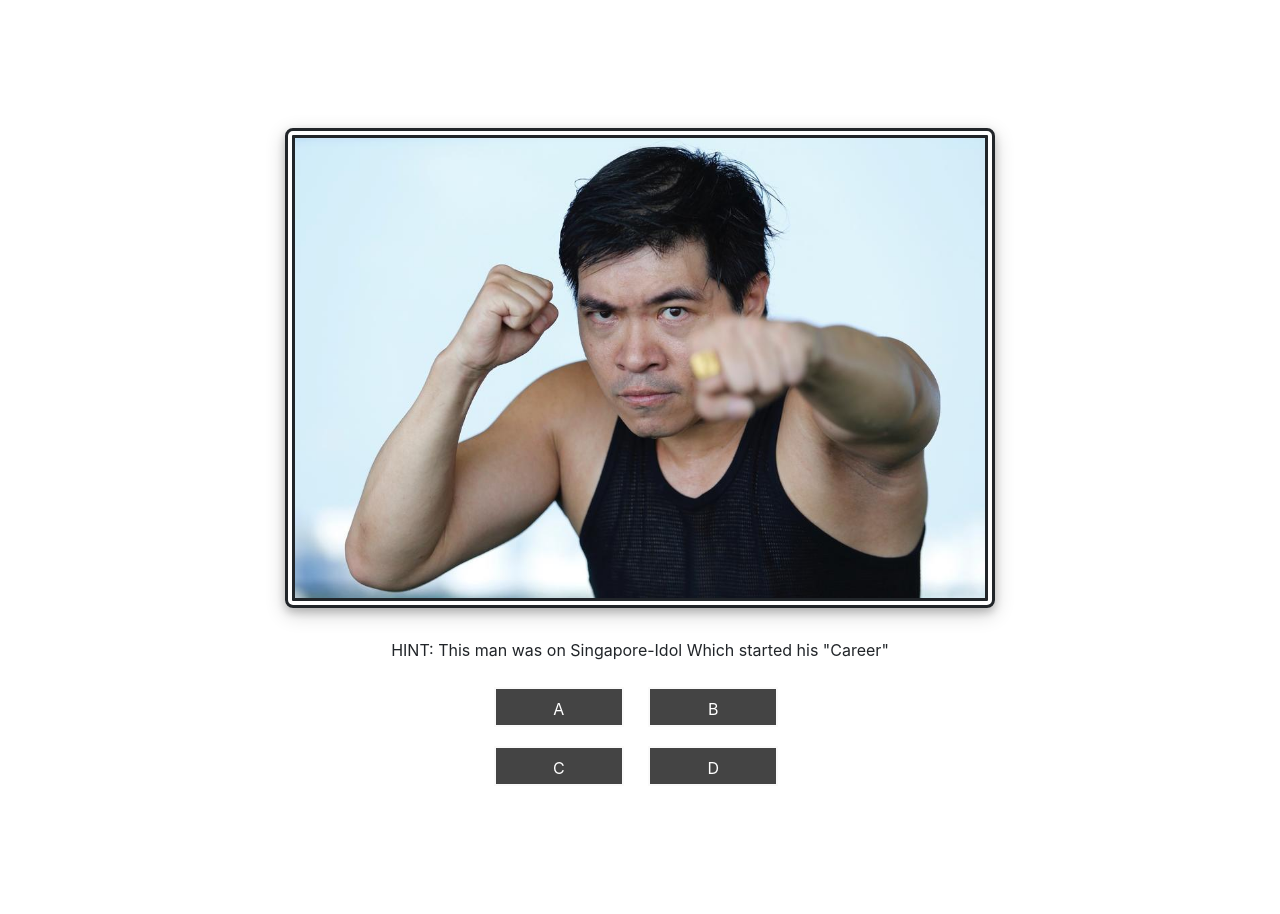
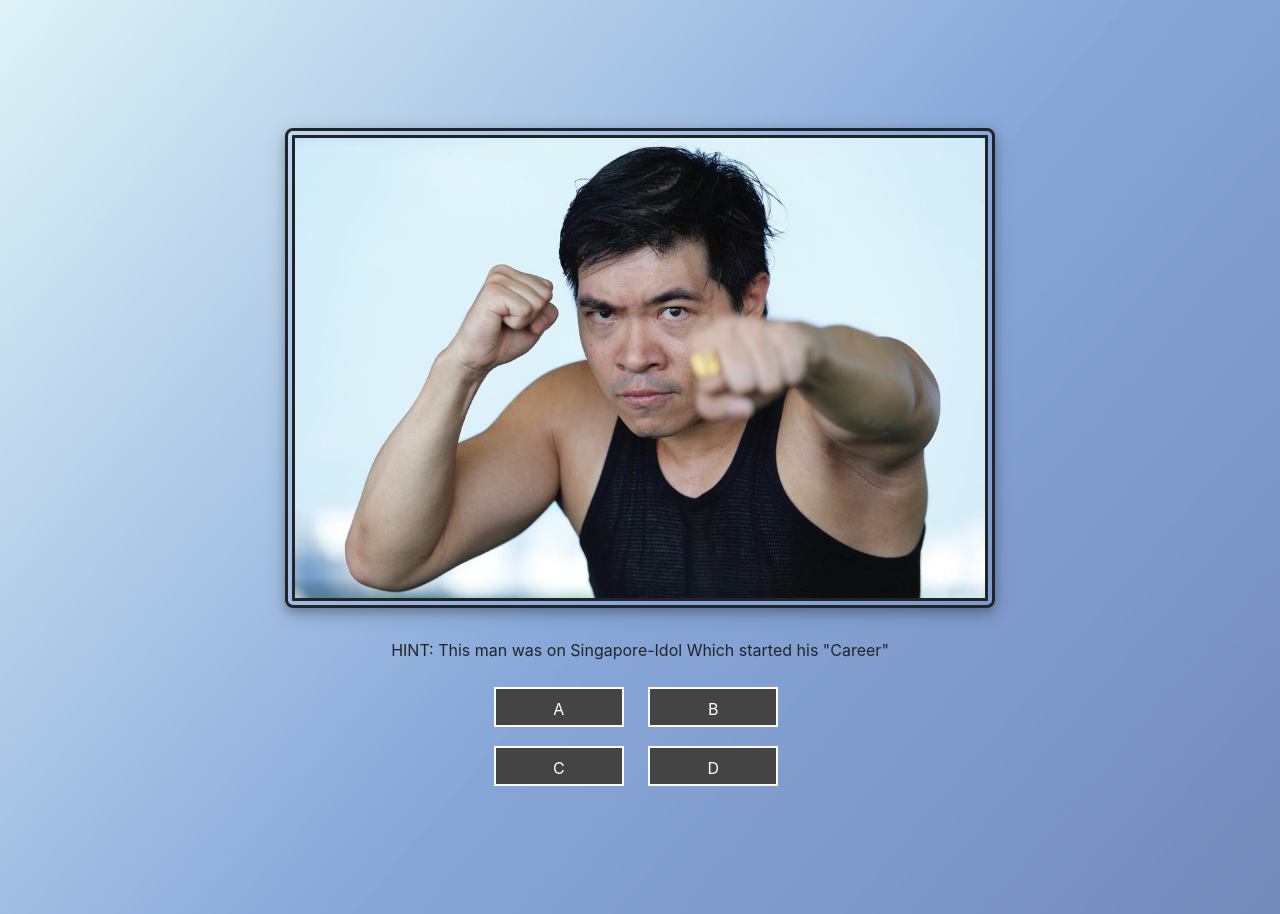
Before and after one commit to MarcusTBY/CA3-ADES, a plain HTML site: page docs/Q1.html in a window 1280 px wide. Drawn offline with nearby package versions, Linux system fonts and the light colour scheme; the site is published under a folder, as on GitHub Pages, so addresses that start at the root find nothing.

Commit message:
csss path Update

```diff
--- a/docs/CSS/question.css
+++ b/docs/CSS/question.css
@@ -1,5 +1,5 @@
 body {
-    background-image: url(/Img/BG\ grad.png);
+    background-image: url(../Img/BG\ grad.png);
     background-repeat: no-repeat;
     background-size: cover;
 }
```
